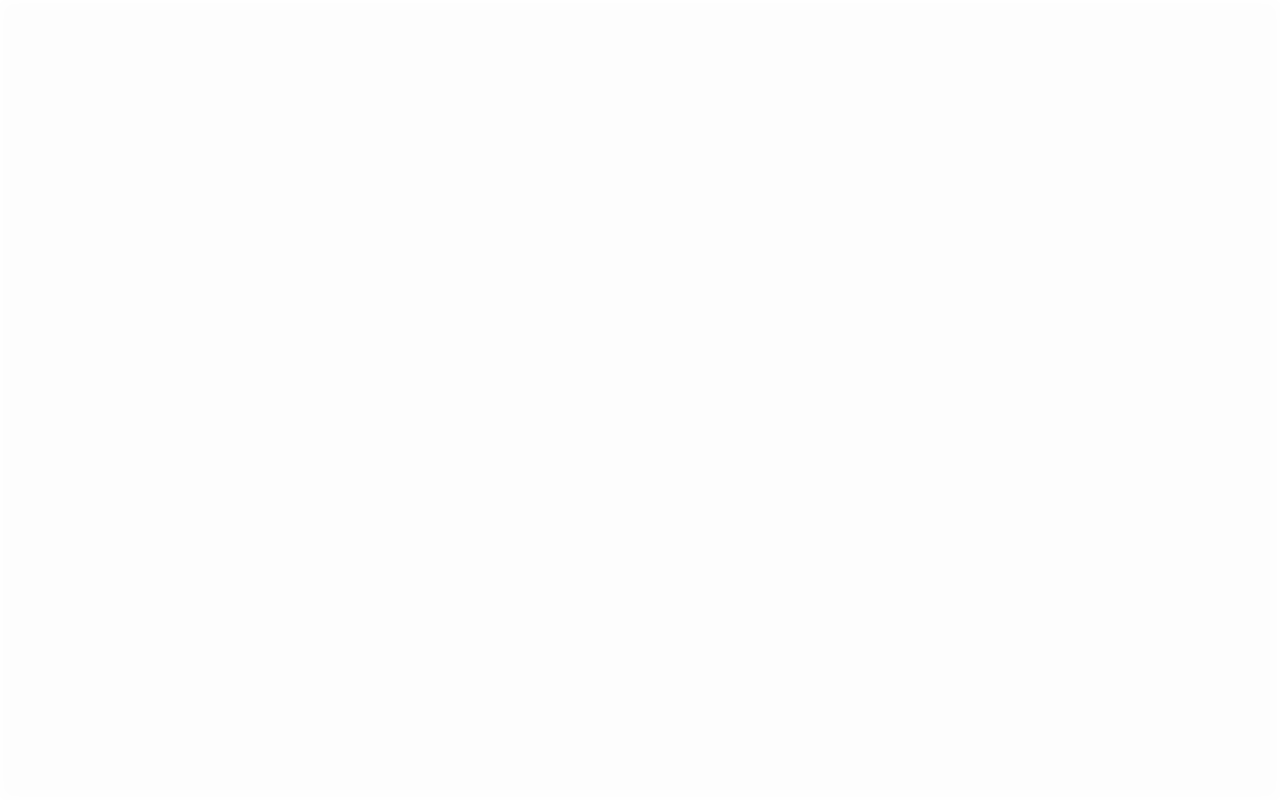
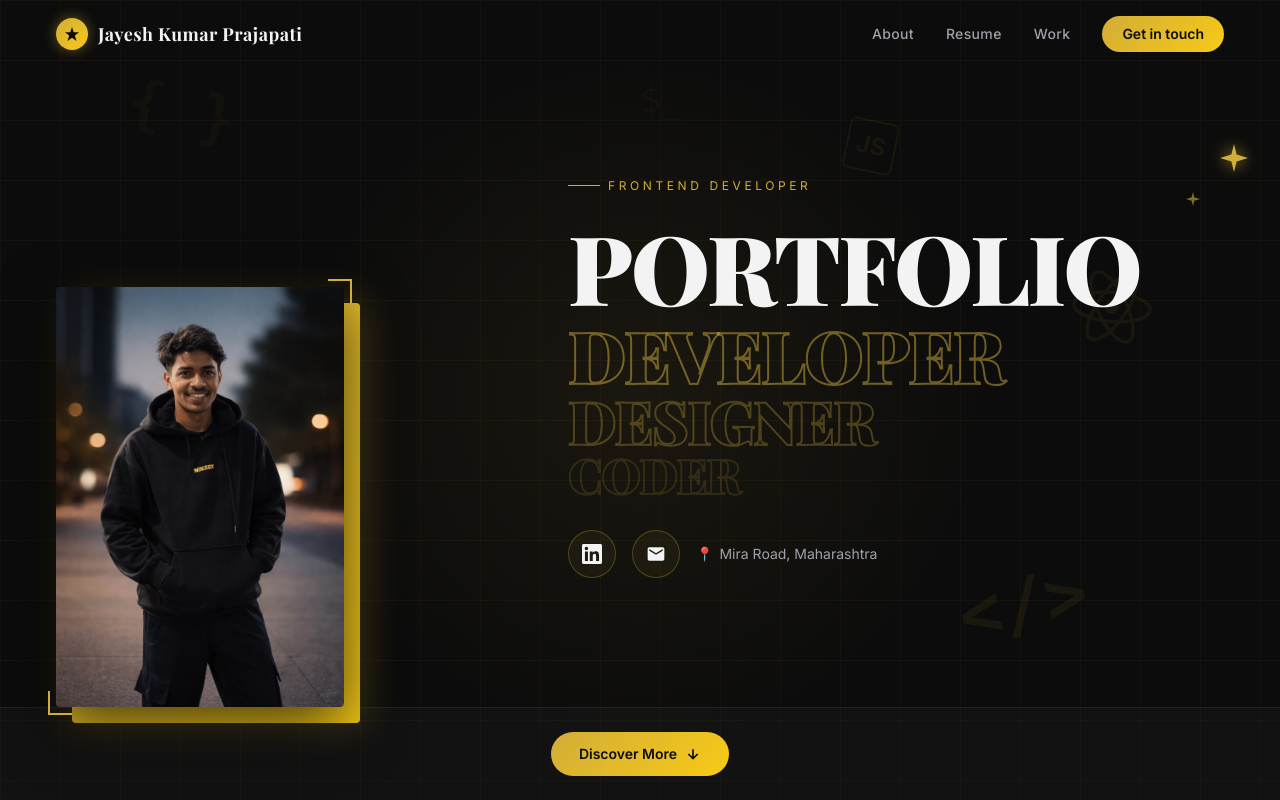
Before and after one commit to jaggutech24-maker/portfolio-website, a React (Vite) app: page / in a window 1280 px wide. Shown: the top 800 px of the page. Built offline with nearby package versions, Linux system fonts and the light colour scheme; a web font is replaced by a local one.

Commit message:
fix: make loading screen to main app transition smoother via cross-fade

```diff
--- a/src/App.tsx
+++ b/src/App.tsx
@@ -11,7 +11,7 @@ import LoadingScreen from './components/LoadingScreen'
 
 function App() {
   const [activeSection, setActiveSection] = useState('home')
-  const [loaded, setLoaded] = useState(false)
+  const [loadingPhase, setLoadingPhase] = useState<'loading' | 'fading' | 'done'>('loading')
 
   useEffect(() => {
     const handleScroll = () => {
@@ -38,14 +38,20 @@ function App() {
   return (
     <>
       {/* Loading screen — unmounts itself after onDone fires */}
-      {!loaded && <LoadingScreen onDone={() => setLoaded(true)} />}
+      {loadingPhase !== 'done' && (
+        <LoadingScreen
+          onFadeStart={() => setLoadingPhase('fading')}
+          onDone={() => setLoadingPhase('done')}
+        />
+      )}
 
-      {/* Main content fades in once loader is done */}
+      {/* Main content fades in simultaneously as loader fades out */}
       <div
         className="bg-[#0B0B0B] min-h-screen font-inter"
         style={{
-          opacity: loaded ? 1 : 0,
-          transition: 'opacity 0.6s ease',
+          opacity: loadingPhase !== 'loading' ? 1 : 0,
+          transition: 'opacity 0.7s ease',
+          pointerEvents: loadingPhase !== 'loading' ? 'auto' : 'none',
         }}
       >
         <CursorTrail />
--- a/src/components/LoadingScreen.tsx
+++ b/src/components/LoadingScreen.tsx
@@ -20,9 +20,10 @@ interface CompletedLine {
 
 interface LoadingScreenProps {
   onDone: () => void
+  onFadeStart?: () => void
 }
 
-export default function LoadingScreen({ onDone }: LoadingScreenProps) {
+export default function LoadingScreen({ onDone, onFadeStart }: LoadingScreenProps) {
   const [completedLines, setCompletedLines] = useState<CompletedLine[]>([])
   const [currentLine, setCurrentLine] = useState(0)
   const [currentText, setCurrentText] = useState('')
@@ -35,6 +36,7 @@ export default function LoadingScreen({ onDone }: LoadingScreenProps) {
       // All lines done — hold briefly then fade
       rafId.current = setTimeout(() => {
         setFading(true)
+        if (onFadeStart) onFadeStart()
         setTimeout(onDone, 700) // matches CSS transition
       }, HOLD_MS)
       return
```
